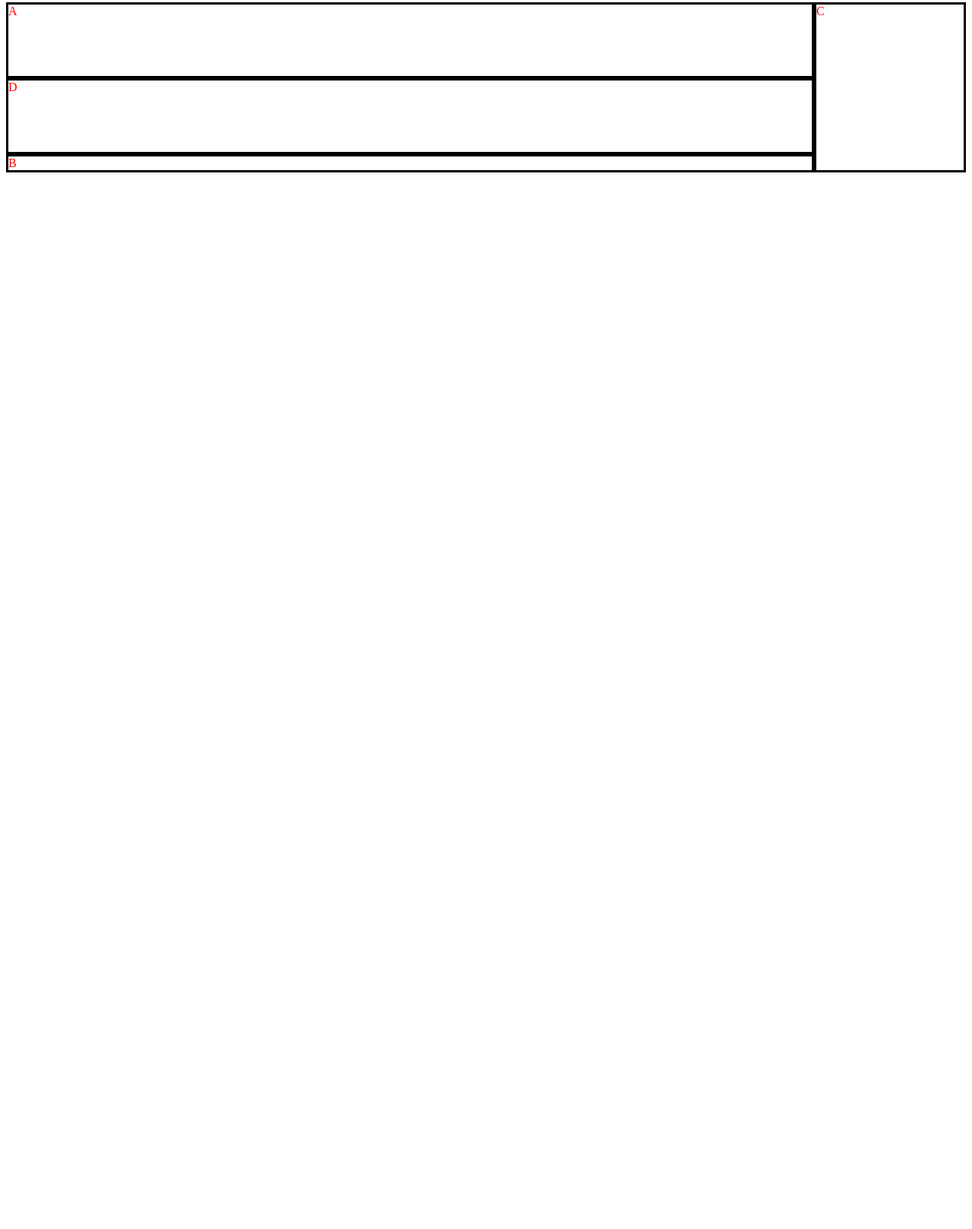
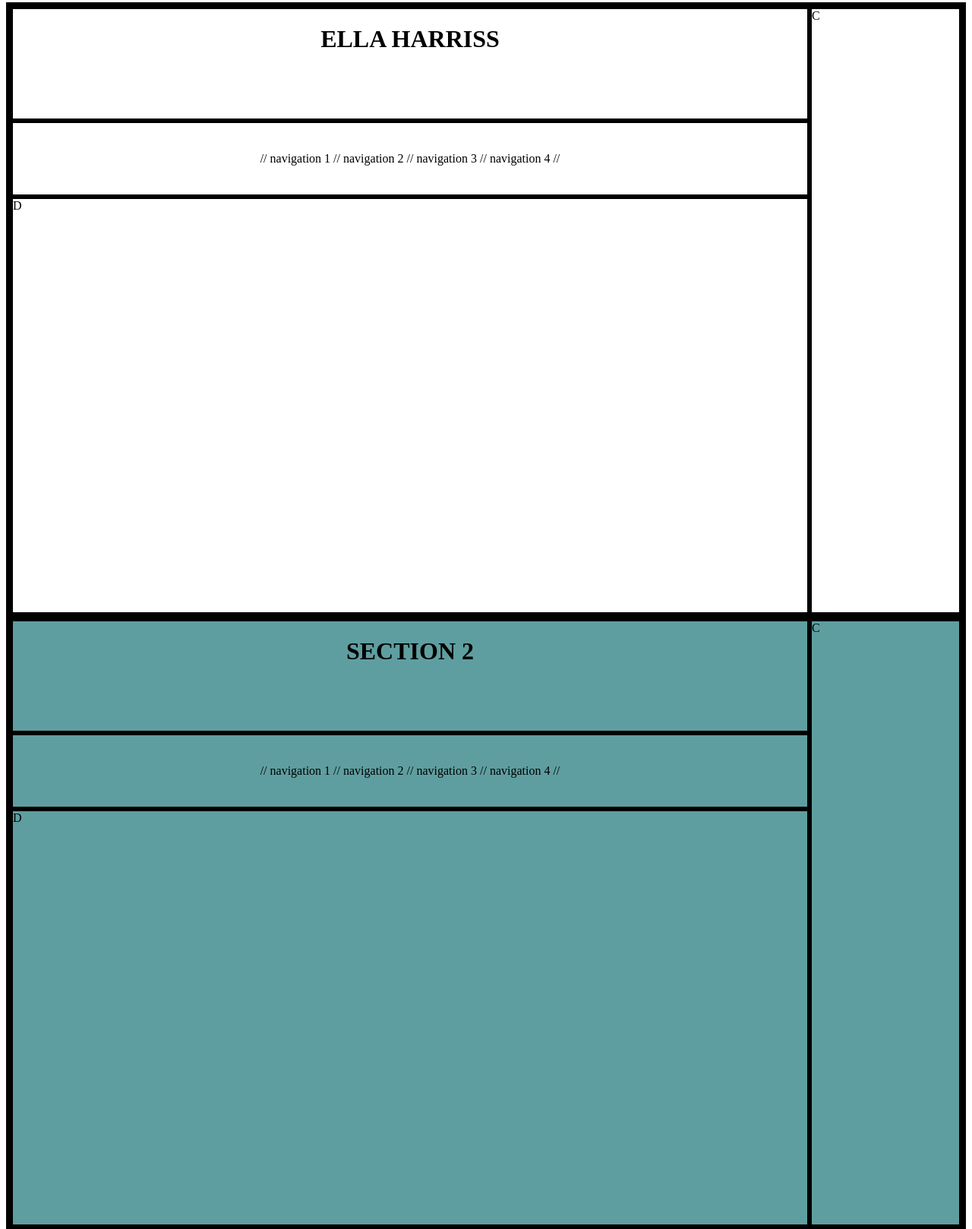
Before and after one commit to ellajh/ellajh.github.io, a plain HTML site: page index.html in a window 1280 px wide. Shown: the part 5-1623 px from the top of the page at 76% size. Before the commit the page ends 800 px from the top, so only its background shows below. Drawn offline with Linux system fonts and the light colour scheme.

Commit message:
Added height property to ensure website fills the viewport. Added a nav list in a flexbox. Added another viewport high section that can be scrolled down to.

```diff
--- a/index.css
+++ b/index.css
@@ -1,35 +1,117 @@
 
-.container > * {
+body {
   border: 3px solid black;
-  color: red;
-
-}
-
-.area-a {
-  grid-area: header;
-}
-.area-b {
-  grid-area: main;
-}
-.area-c {
-  grid-area: feed;
-}
-.area-d {
-  grid-area: nav;
 }
 
 .container {
+  border: 3px solid black;
+  height: 100vh;
   display: grid;
   grid-template-columns: 1fr minmax(200px, auto);
-  grid-template-rows: minmax(100px, auto) minmax(100px, auto) 1fr;
+  grid-template-rows: minmax(150px, auto) minmax(100px, auto) 1fr;
   grid-template-areas:
     "header feed"
     "nav feed"
     "main feed";
 }
 
+.container > * {
+  border: 3px solid black;
+}
 
+.area-a {                       /*I am a flexbox*/
+  grid-area: header;
+  display: flex;
+  justify-content: center;
+}
+.area-b {                       /*I am a flexbox*/
+  grid-area: nav;
+  display: flex;
+  justify-content: space-around;
+  align-content: center;
+}
+.area-c {
+  grid-area: feed;
+}
+.area-d {
+  grid-area: main;
+}
+
+.area-b nav {                 /*I am a flex box and a flex item*/
+  /*border: 3px solid black;*/
+  display: flex;
+  align-items: center;
+
+}
+
+.area-b nav ul {              /*I am a flex box and a flex item*/
+  /*border: 3px solid black;*/
+  display: flex;
+  list-style-position: inside;
+  list-style-type: none;
+  padding: 0px;
+}
+
+.area-b nav ul li {
+  /*border: 3px solid black;*/
+  margin: 2px;
+}
 
 h1 {
-  background-color: blue;
+
 }
+
+.container-2 {
+  border: 3px solid black;
+  height: 100vh;
+  background-color: cadetblue;
+  display: grid;
+  grid-template-columns: 1fr minmax(200px, auto);
+  grid-template-rows: minmax(150px, auto) minmax(100px, auto) 1fr;
+  grid-template-areas:
+    "header feed"
+    "nav feed"
+    "main feed";
+}
+
+.container-2 > * {
+  border: 3px solid black;
+}
+
+.area-2a {                       /*I am a flexbox*/
+  grid-area: header;
+  display: flex;
+  justify-content: center;
+}
+.area-2b {                       /*I am a flexbox*/
+  grid-area: nav;
+  display: flex;
+  justify-content: space-around;
+  align-content: center;
+}
+.area-2c {
+  grid-area: feed;
+}
+.area-2d {
+  grid-area: main;
+}
+
+.area-2b nav {                 /*I am a flex box and a flex item*/
+  /*border: 3px solid black;*/
+  display: flex;
+  align-items: center;
+
+}
+
+.area-2b nav ul {              /*I am a flex box and a flex item*/
+  /*border: 3px solid black;*/
+  display: flex;
+  list-style-position: inside;
+  list-style-type: none;
+  padding: 0px;
+}
+
+.area-2b nav ul li {
+  /*border: 3px solid black;*/
+  margin: 2px;
+}
--- a/index.html
+++ b/index.html
@@ -11,9 +11,20 @@
 
 <div class="container">
 
-  <div class="area-a">A</div>
+  <div class="area-a">
+    <h1>ELLA HARRISS</h1>
+  </div>
 
-  <div class="area-b">B</div>
+  <div class="area-b">
+    <nav>
+      <ul>
+        <li>// navigation 1 //</li>
+        <li>navigation 2 //</li>
+        <li>navigation 3 //</li>
+        <li>navigation 4 //</li>
+      </ul>
+    </nav>
+  </div>
 
   <div class="area-c">C</div>
 
@@ -21,6 +32,31 @@
 
 </div>
 
+<div class="container-2">
+
+  <div class="area-2a">
+    <h1>SECTION 2</h1>
+  </div>
+
+  <div class="area-2b">
+    <nav>
+      <ul>
+        <li>// navigation 1 //</li>
+        <li>navigation 2 //</li>
+        <li>navigation 3 //</li>
+        <li>navigation 4 //</li>
+      </ul>
+    </nav>
+  </div>
+
+  <div class="area-2c">C</div>
+
+  <div class="area-2d">D</div>
+
+</div>
 
 </body>
 </html>
+
+
+<!-- sections: bio // website timelapse // programming // career // FAC -->
```
